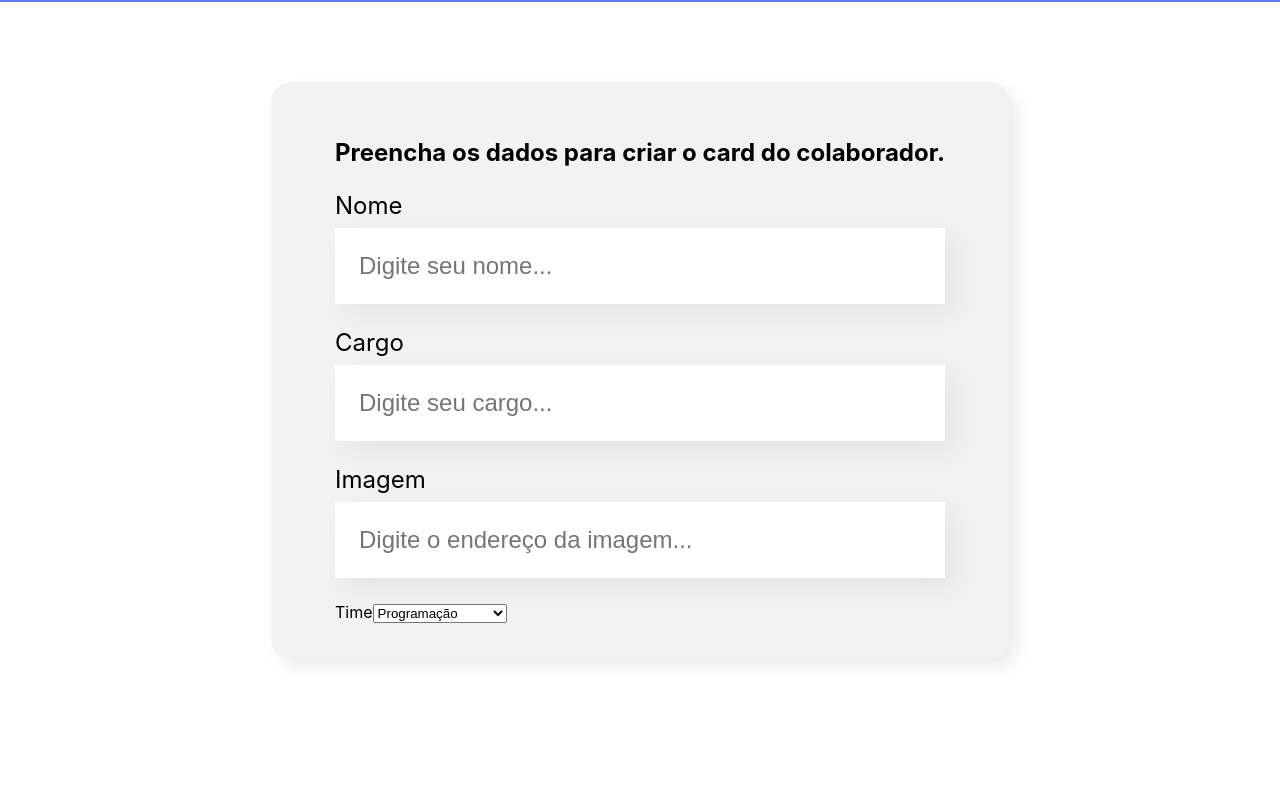
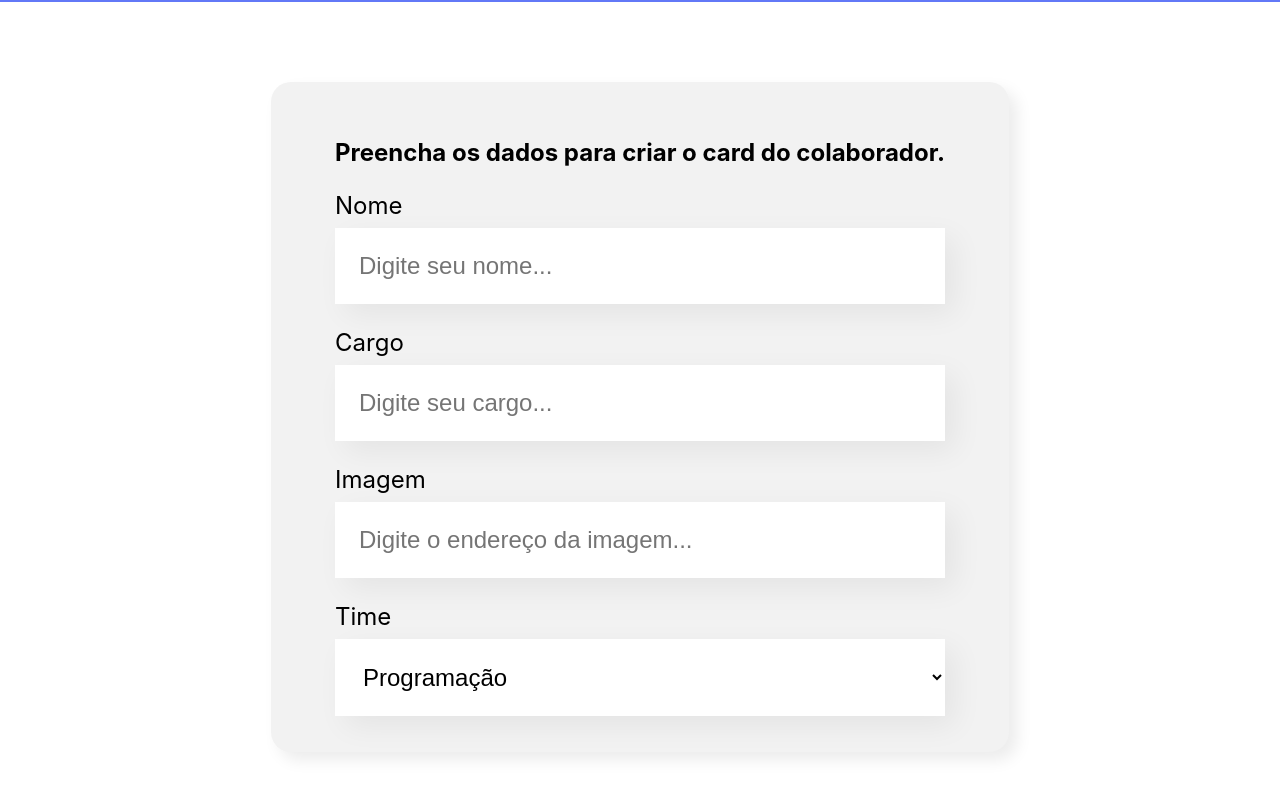
Before and after one commit to figuerarj/organo, a React (Create React App) app: page / in a window 1280 px wide. Shown: the part 496-1292 px from the top of the page. Before the commit the page ends 1235 px from the top, so only its background shows below. Built offline with nearby package versions, Linux system fonts and the light colour scheme.

Commit message:
create css LsitaSuspensa code

```diff
--- a/src/componentes/ListaSuspensa/ListaSuspensa.css
+++ b/src/componentes/ListaSuspensa/ListaSuspensa.css
@@ -0,0 +1,15 @@
+.lista-suspensa label{
+    display: block;
+    margin-bottom: 8px;
+    font-size:24px;
+}
+
+.lista-suspensa select{
+    background-color: #fff;
+    box-shadow: 10px 10px 30px rgba(0, 0, 0, 0.06);
+    width: 100%;
+    border: none;
+    font-size: 24px;
+    padding: 24px;
+    box-sizing: border-box;
+}
```
